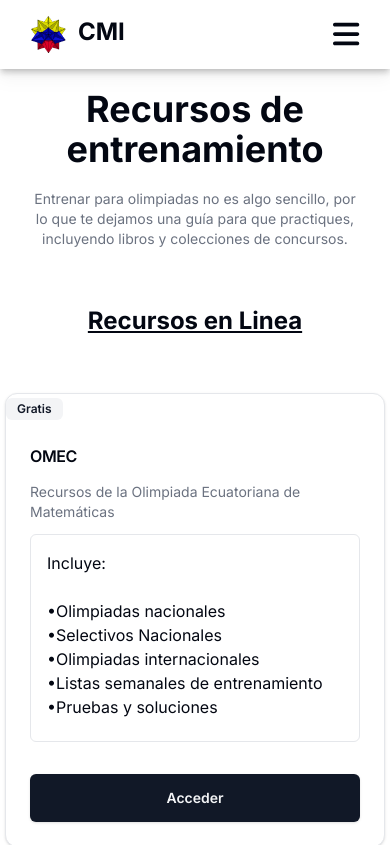
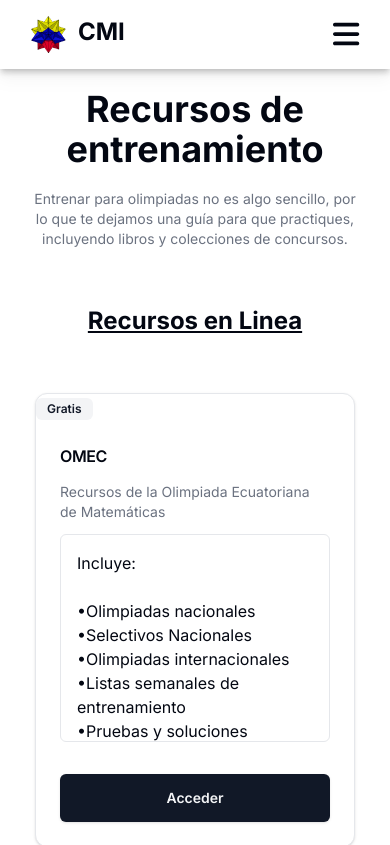
Before and after one commit to LeonardoZambranoL/cmi-ema-frontend, a Next.js app: page /resources in a window 390 px wide. Shown: the top 845 px of the page. Built offline with nearby package versions, Linux system fonts and the light colour scheme.

Commit message:
width compatible for smaller screens

```diff
--- a/src/components/Cards/RessourcesCard.tsx
+++ b/src/components/Cards/RessourcesCard.tsx
@@ -25,7 +25,7 @@
   free,
 }: Props) {
   return (
-    <Card className="w-[380px]">
+    <Card className="w-[380px] max-w-xs md:max-w-full">
       <Badge className="mt-1" variant={free ? "secondary" : "default"}>
         {free ? "Gratis" : "Pagado"}
       </Badge>
```
